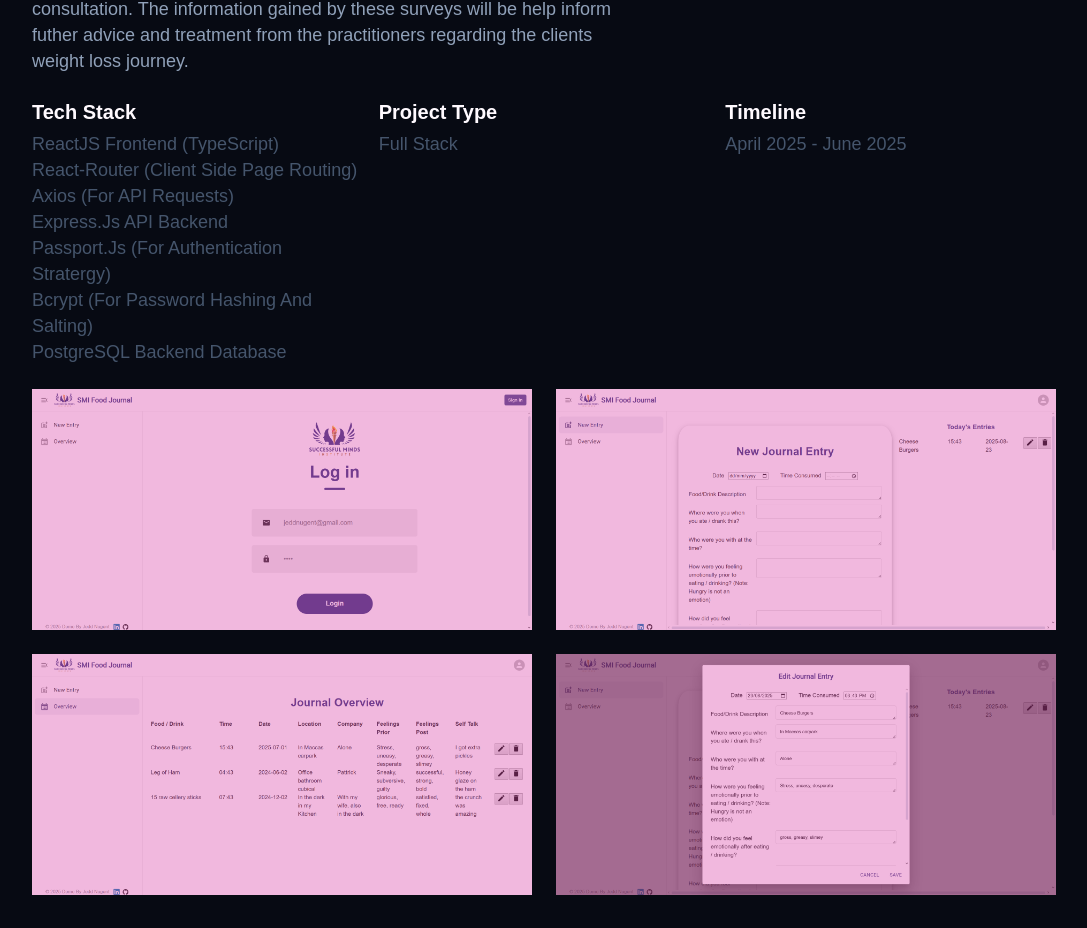
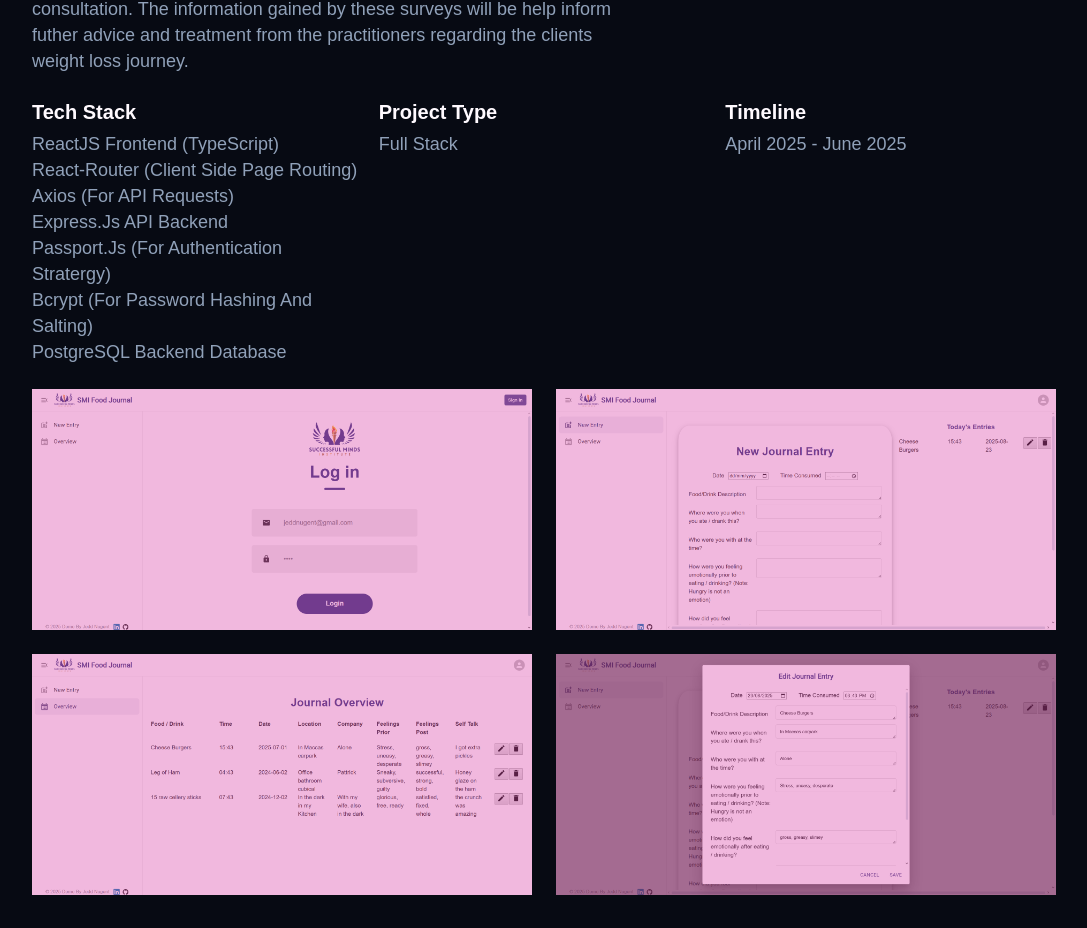
Before and after one commit to jeddnugent/personal-portfolio, a React (Vite) app: page / in a window 1280 px wide. Shown: the part 1735-2663 px from the top of the page, without its empty margins (96-1183 px from the left). Built offline with nearby package versions, Linux system fonts and the light colour scheme.

Commit message:
Upping text colour on featured description

```diff
--- a/src/styles/components/Featured.css
+++ b/src/styles/components/Featured.css
@@ -52,7 +52,7 @@
 
 .featured__info {
 	font-size: var(--size-sm);
-	color: var(--clr-slate600);
+	color: var(--clr-slate400);
 	text-transform: capitalize;
 }
 
```
